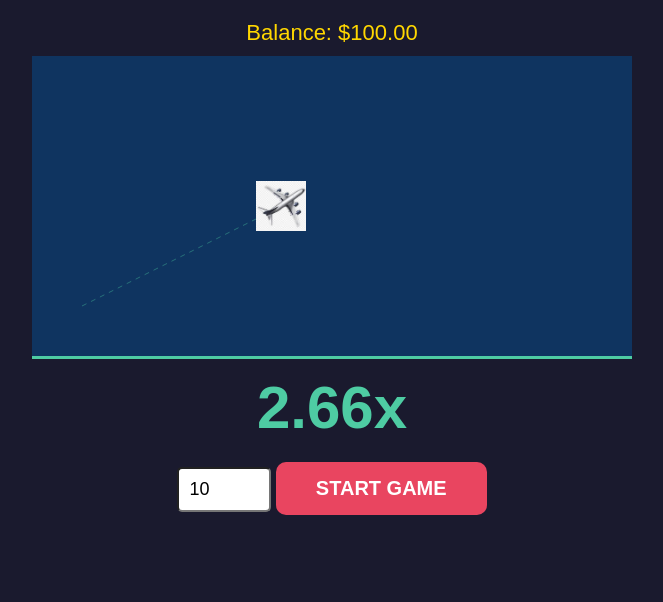
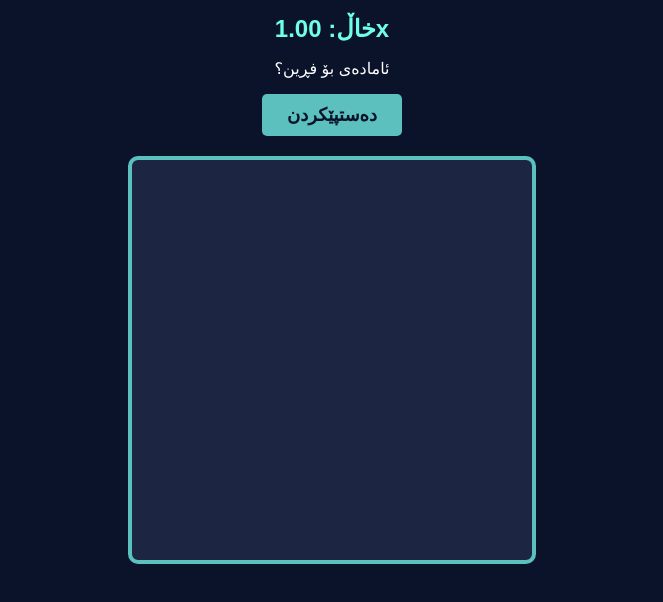
Before and after one commit to mustafaduski/my-aviatrix, a website: page index.html in a window 1280 px wide. Shown: the whole page, without its empty margins (308-971 px from the left). Drawn offline with Linux system fonts and the light colour scheme.

Commit message:
Update index.html

```diff
--- a/index.html
+++ b/index.html
@@ -1,34 +1,25 @@
 <!DOCTYPE html>
-<html>
+<html lang="ku">
 <head>
     <meta charset="UTF-8">
     <meta name="viewport" content="width=device-width, initial-scale=1.0">
-    <title>Aviatrix Mini</title>
+    <title>Aviatrix Game</title>
     <style>
-        body { text-align: center; font-family: Arial, sans-serif; background: #1a1a2e; color: white; margin: 0; padding-top: 20px; overflow: hidden; }
-        #multiplier { font-size: 60px; color: #4ecca3; font-weight: bold; margin: 10px; }
-        #gameCanvas { background: #0f3460; border-bottom: 3px solid #4ecca3; max-width: 95%; height: auto; }
-        .controls { margin-top: 20px; }
-        button { padding: 15px 40px; font-size: 20px; cursor: pointer; background: #e94560; color: white; border: none; border-radius: 10px; font-weight: bold; }
-        button:disabled { background: #555; }
-        #status { margin-top: 15px; font-size: 20px; font-weight: bold; }
-        #balance-area { font-size: 22px; color: #ffd700; margin-bottom: 10px; }
+        body { margin: 0; background: #0b132b; display: flex; flex-direction: column; align-items: center; font-family: sans-serif; color: white; overflow: hidden; }
+        canvas { background: #1c2541; border: 4px solid #5bc0be; border-radius: 10px; margin-top: 20px; max-width: 95vw; }
+        .ui { margin-top: 15px; text-align: center; }
+        #score { font-size: 24px; color: #6fffe9; font-weight: bold; }
+        button { padding: 10px 25px; font-size: 18px; cursor: pointer; background: #5bc0be; border: none; border-radius: 5px; color: #0b132b; font-weight: bold; transition: 0.3s; }
+        button:hover { background: #6fffe9; }
     </style>
 </head>
 <body>
-
-    <div id="balance-area">Balance: $<span id="balance">100.00</span></div>
-
-    <canvas id="gameCanvas" width="600" height="300"></canvas>
-
-    <div id="multiplier">1.00x</div>
-
-    <div class="controls">
-        <input type="number" id="betAmount" value="10" style="width: 70px; padding: 10px; font-size: 18px; border-radius: 5px;">
-        <button id="cashoutBtn">START GAME</button>
+    <div class="ui">
+        <div id="score">خاڵ: 1.00x</div>
+        <p id="status">ئامادەی بۆ فڕین؟</p>
+        <button id="startBtn">دەستپێکردن</button>
     </div>
-
-    <div id="status"></div>
+    <canvas id="gameCanvas" width="400" height="400"></canvas>
 
     <script src="script.js"></script>
 </body>
```
